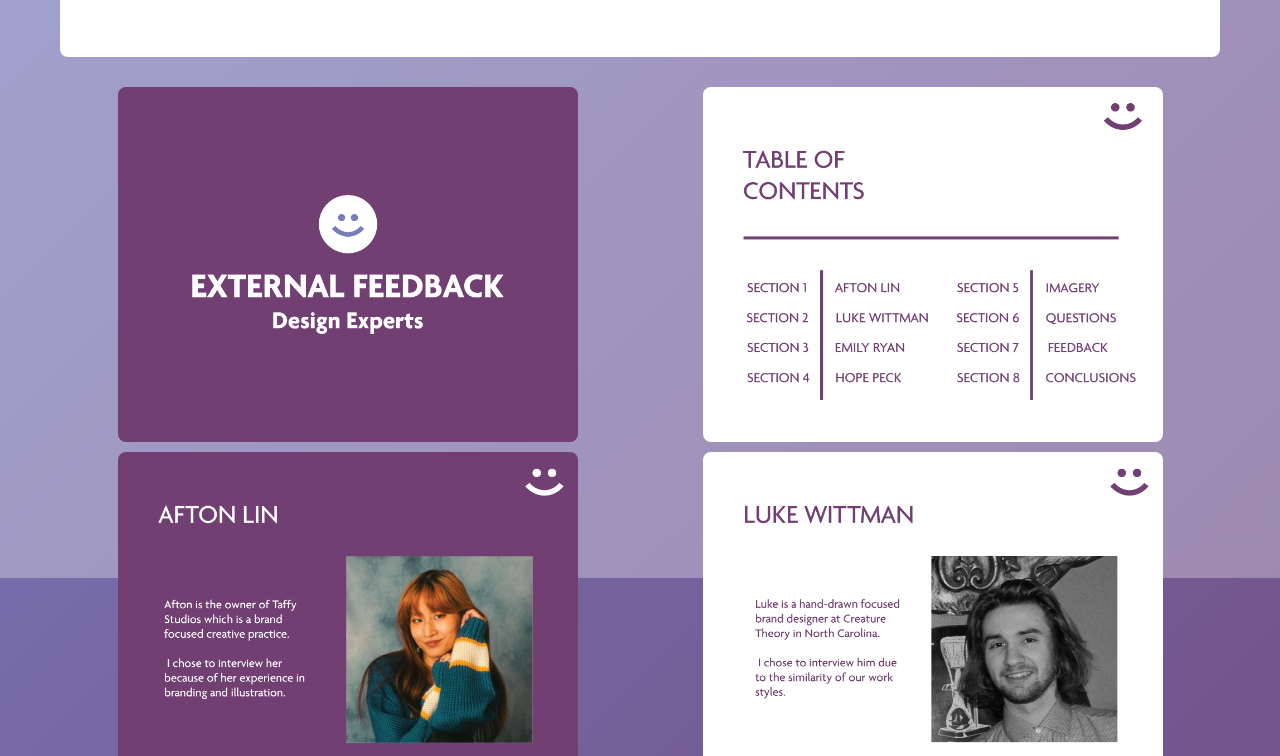
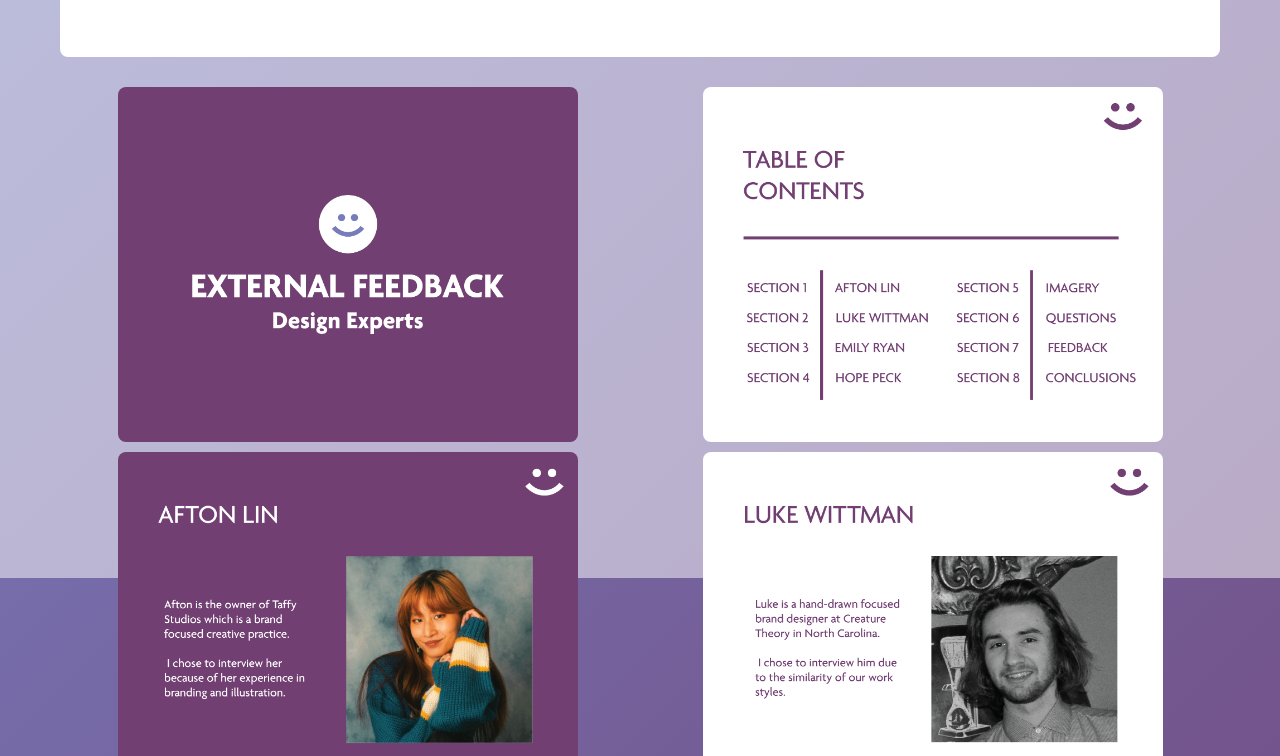
Before and after one commit to clairehenrycreative/capstonepage, a plain HTML site: page pagethree.html in a window 1280 px wide. Shown: the part 222-978 px from the top of the page. Drawn offline with Linux system fonts and the light colour scheme.

Commit message:
Update pagethree.html

```diff
--- a/pagethree.html
+++ b/pagethree.html
@@ -12,7 +12,7 @@
             left: 0;
             width: 100%;
             height: 100%;
-            background: rgba(255, 255, 255, 0.30);
+            background: rgba(255, 255, 255, 0.50);
             z-index: -1;
         }
     </style>
```
